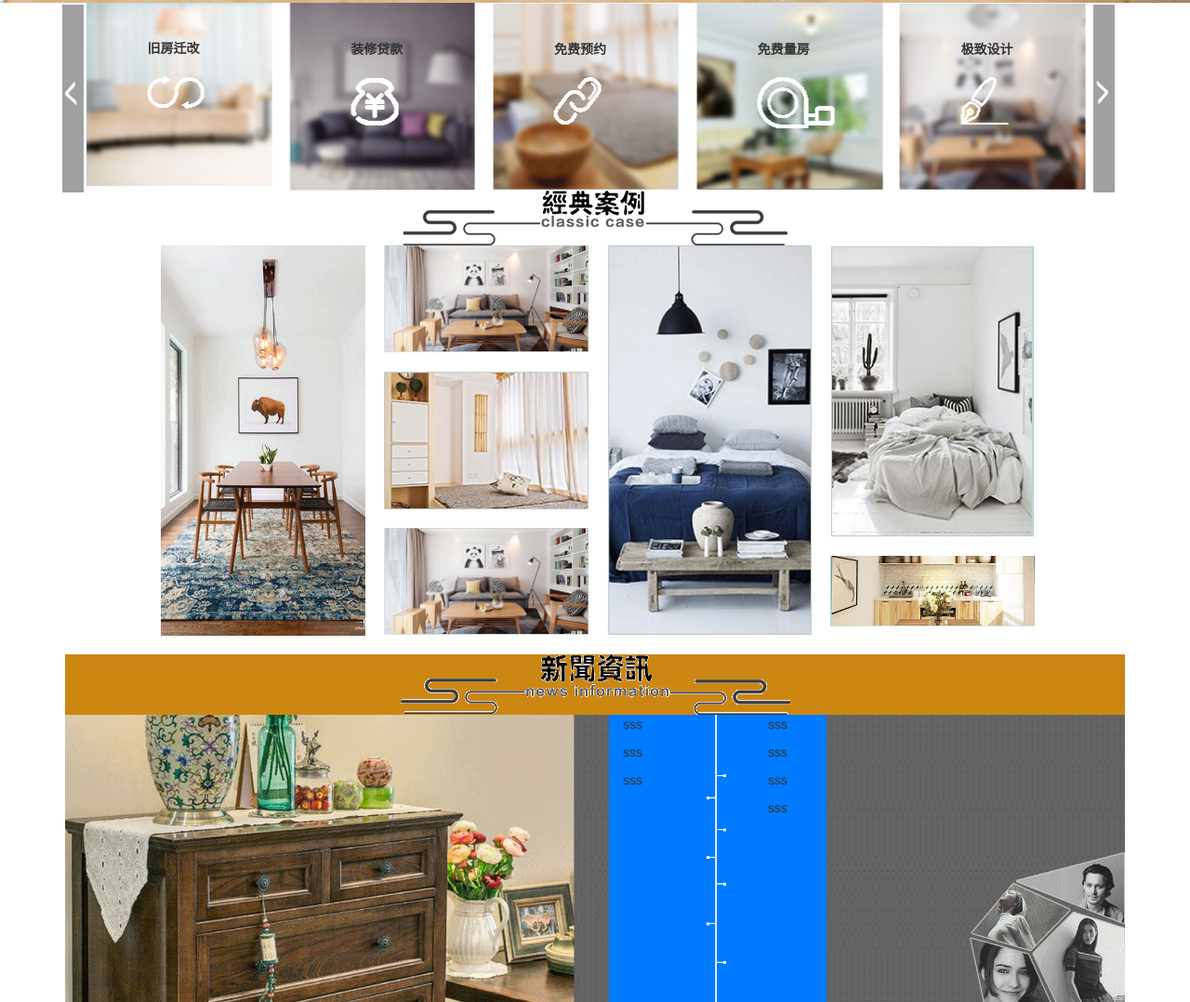
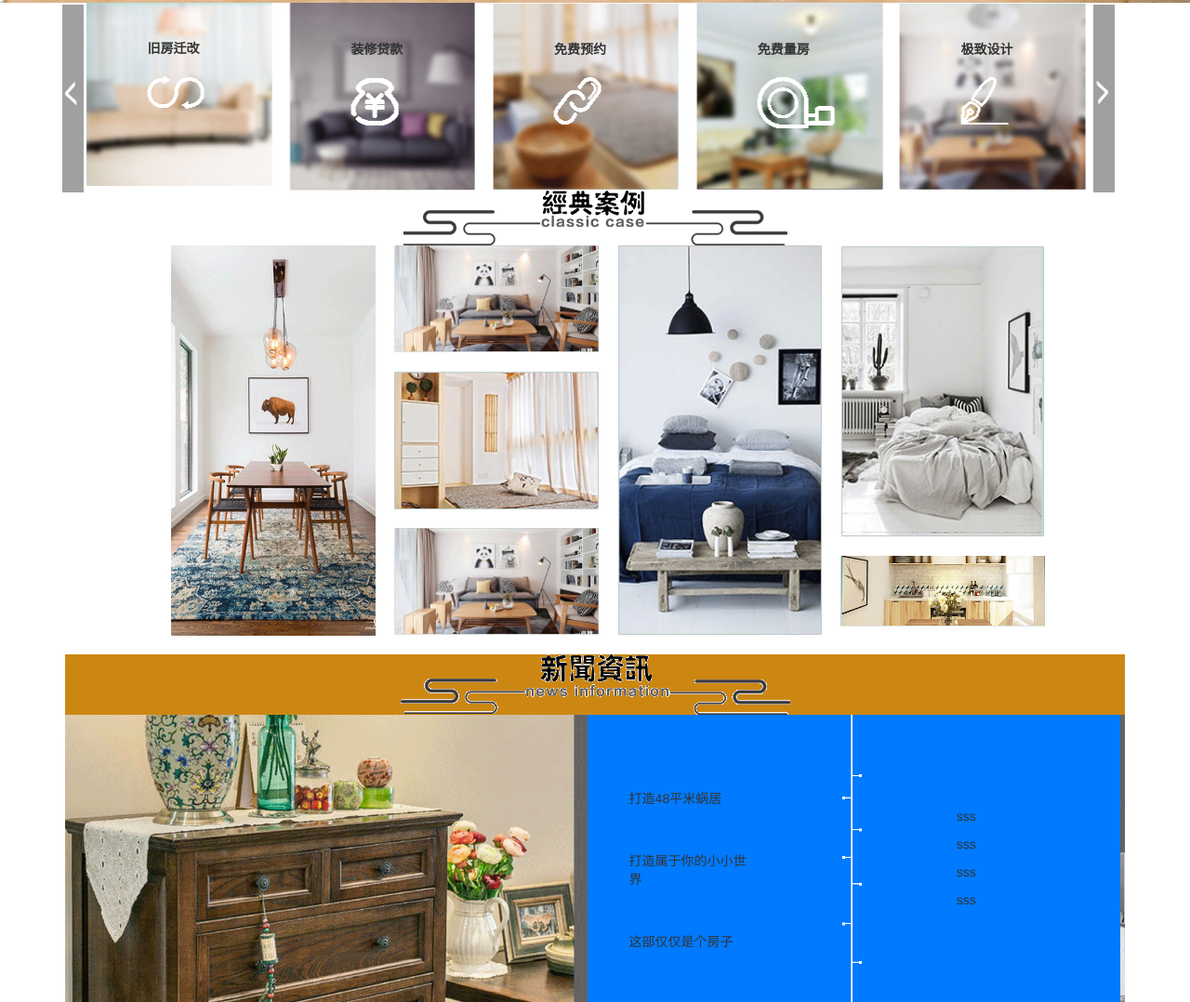
Before and after one commit to hellomyfun/bigstrore, a plain HTML site: page index.html in a window 1280 px wide. Shown: the part 500-1578 px from the top of the page at 93% size. Drawn offline with nearby package versions, Linux system fonts and the light colour scheme.

Commit message:
20170120

```diff
--- a/home/css/home.less
+++ b/home/css/home.less
@@ -126,39 +126,37 @@ html{
       .container-fluid {
         text-align: center;
         margin-top: 106/@root-font-size*1rem;
+
         img{
           width: 220px;
+          margin: 0 auto;
         }
       }
-      @media (min-width: 640px) and (max-width: 960px){
-
+      @media screen and (min-width:320px) and (max-width: 960px){
         .container-fluid{
+          //text-align: center;
           padding-left: 20%;
         }
       }
-      @media (max-width: 640px){
-        .container-fluid{
+      @media screen and (min-width:960px) {
+        .container-fluid {
+          //text-align: center;
           padding-left: 10%;
         }
       }
-      @media (max-width: 320px){
+      @media screen and (min-width: 241px) and (max-width: 320px){
+        .container-fluid{
+          padding-left: 12%;
+          }
+      }
+      @media screen and (min-width: 1/@root-font-size*1rem) and (max-width: 240/@root-font-size*1rem){
         padding-left: 1%;
       }
-      @media (min-width: 374px) and (max-width: 768px){
 
-        .container-fluid{
-          padding-left: 19.5%;
-        }
-      }
-      @media (min-width: 960px) {
-        .container-fluid {
-          padding-left: 9%;
-        }
-      }
       .box {
         position: relative;
         margin-bottom: 20px;
-        float: left;
+        //float: left;
         width: 220px;
         .smallbox{
           position: absolute;
@@ -201,15 +199,35 @@ html{
         top:94/@root-font-size*1rem;
         .imgcontainer{
           height: 100%;
-          width: 20%;
+          width: 49%;
           position: absolute;
-          right: 30%;
+          right:3%;
           top:0;
           background: #007aff;
           .imgcontainer2{
             height:100%;
             margin: 0 auto;
           }
+          p{
+            font-size: 12/@root-font-size*1rem;
+          }
+          .home-main-news-p:first-child{
+            margin-top: 80px;
+            margin-left:30px;
+          }
+          .home-main-news-p:nth-child(2){
+            margin-top: 47px;
+            margin-left:30px;
+          }
+          .home-main-news-p:nth-child(3){
+            margin-top: 47px;
+            margin-left:30px;
+          }
+          .home-main-news-p2:first-child{
+            margin-top: 99px;
+            margin-left:0px;
+          }
+
         }
       }
     }
--- a/home/js/home.js
+++ b/home/js/home.js
@@ -85,7 +85,7 @@
         $(".home-main-dynamic-swiper").append(swiperslideimg);
     };
     Home.prototype.showDemos = function (info) {
-        var demoscontainer = $("<div class='box'><img src="+info.moveUrl+"></div>");
+        var demoscontainer = $("<div class='box img-responsive'><img src="+info.moveUrl+"></div>");
         var demosmall = $("<div class='smallbox'><p class='showdemop'><img src="+info.authorimg+" style='width:36px;height:36px'><h4>"+info.title+"</h4></p><P class='showdemop2'>"+info.content+"</P></div>");
         $(".demoscontainer").append(demoscontainer);
         demoscontainer.append(demosmall);
--- a/index.html
+++ b/index.html
@@ -102,16 +102,16 @@
                 <img src="home/images/home/news/backgroundimg.png" alt="" class="img-responsive hidden-xs">
                 <div class="imgcontainer row">
                     <div class="col-xs-12 col-sm-4 col-md-4 col-lg-4">
-                        <p>sss</p>
-                        <p>sss</p>
-                        <p>sss</p>
+                        <p class="home-main-news-p">打造48平米蜗居</p>
+                        <p class="home-main-news-p">打造属于你的小小世界</p>
+                        <p class="home-main-news-p">这部仅仅是个房子</p>
                     </div>
                     <div class="col-xs-12 hidden-xs col-sm-4 col-lg-4 imgcontainer2"><img class="img-responsive imgcontainer2" src="home/images/home/news/time.png"></div>
                     <div class="col-xs-12 col-sm-4 col-md-4 col-lg-4">
-                        <p>sss</p>
-                        <p>sss</p>
-                        <p>sss</p>
-                        <p>sss</p>
+                        <p class="home-main-news-p2">sss</p>
+                        <p class="home-main-news-p2">sss</p>
+                        <p class="home-main-news-p2">sss</p>
+                        <p class="home-main-news-p2">sss</p>
                     </div>
 
                     </div>
```
